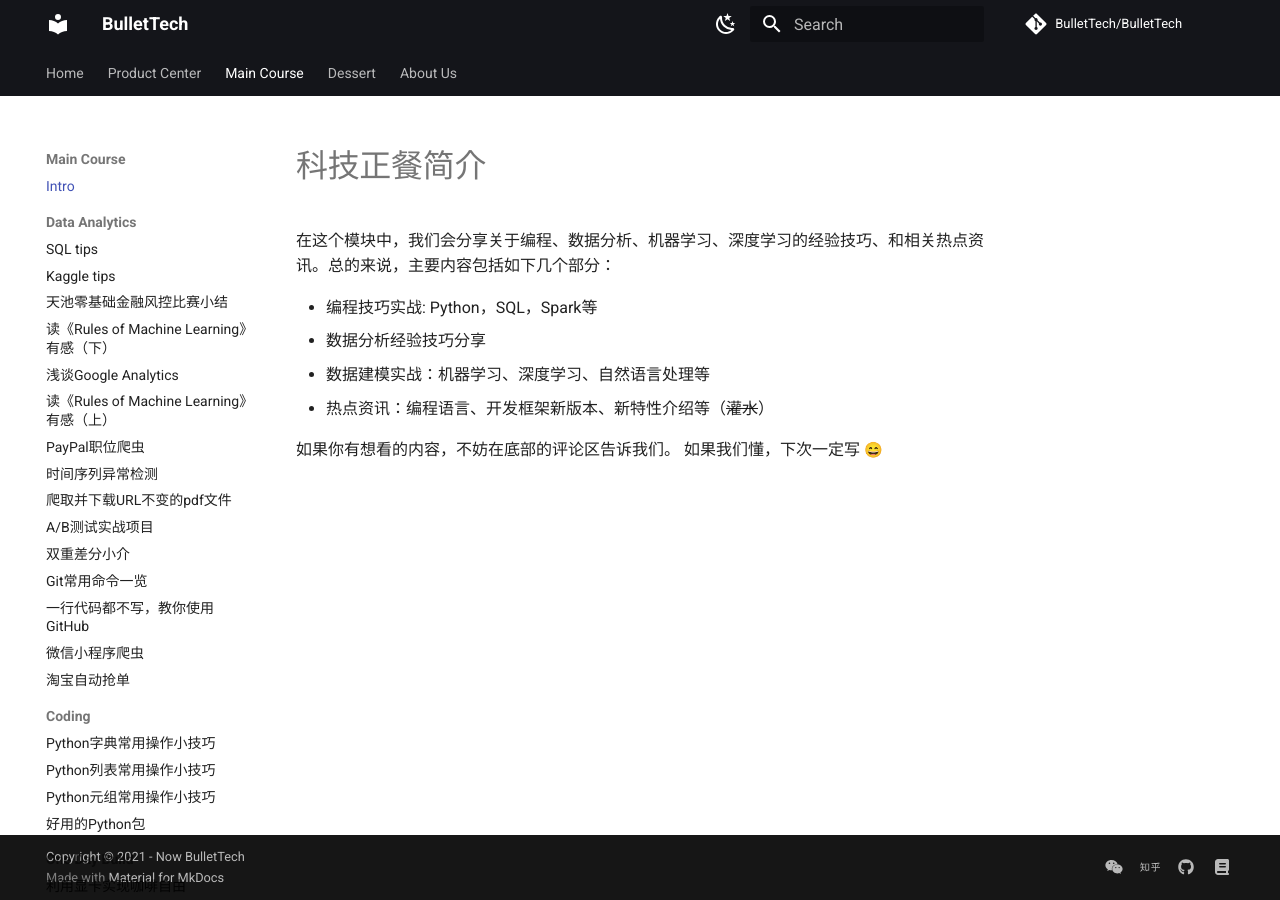
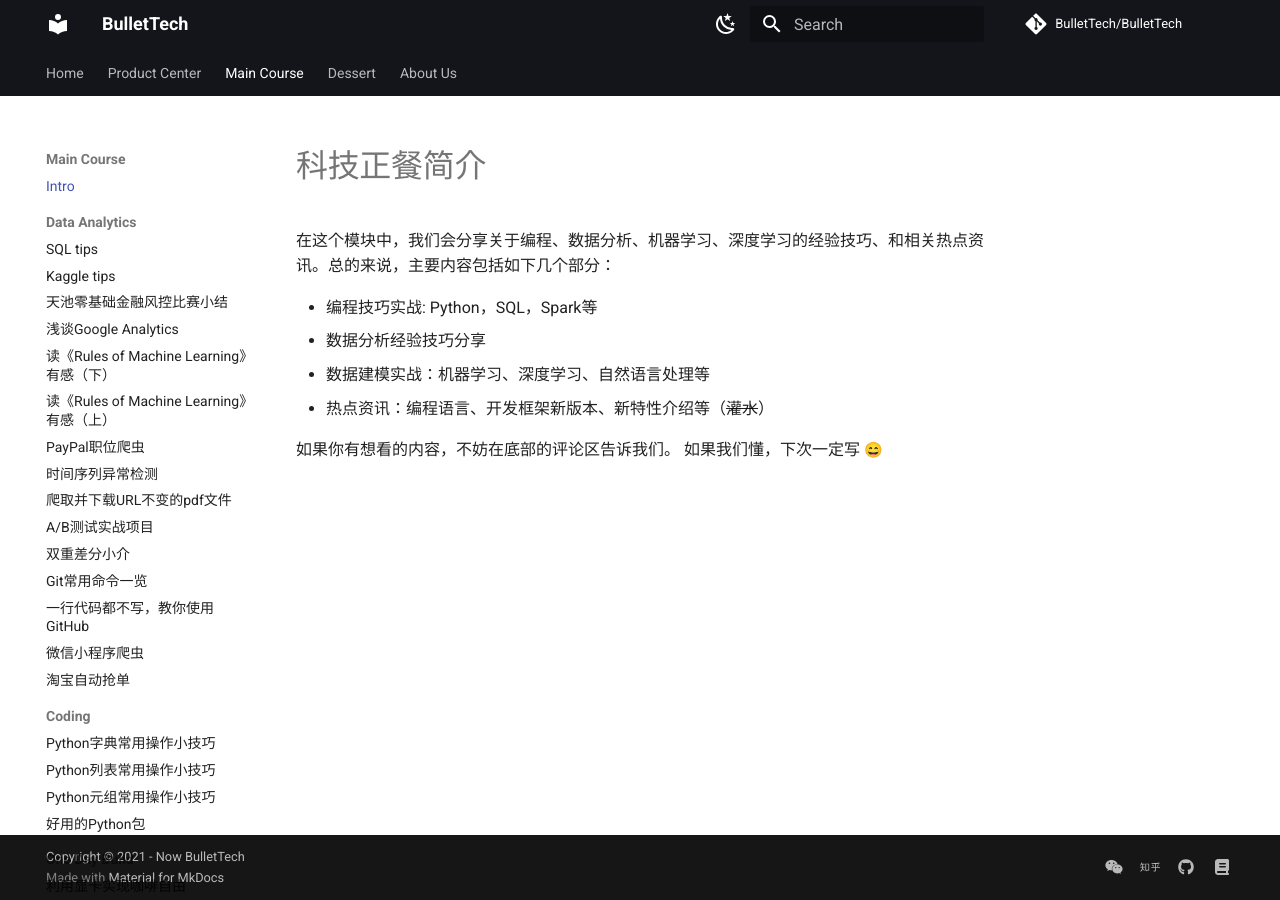
Before and after one commit to BulletTech/BulletTech, an MkDocs documentation site: the page built from docs/Main_course_blog_intro.md, in a window 1280 px wide. Built offline with MkDocs 1.6.1 and Material for MkDocs 9.7.7, drawn with Linux system fonts in a browser that asks for light colours; emoji names are drawn with the system emoji font; comment, search, counter and statistics services are not loaded; some of the changed lines change nothing that is shown.

Commit message:
Update post order

```diff
--- a/mkdocs.yml
+++ b/mkdocs.yml
@@ -20,8 +20,8 @@
         - SQL tips: Main_Course/Data_Analytics/2021-08-18-Sql-tips.md
         - Kaggle tips: Main_Course/Data_Analytics/2021-08-10-Kaggle-tips.md
         - 天池零基础金融风控比赛小结: Main_Course/Data_Analytics/2021-08-08-Loan-Default-Competition-Review.md
+        - 浅谈Google Analytics: Main_Course/Analytics_Tools/2021-07-31-GA-Intro.md
         - 读《Rules of Machine Learning》有感（下）: Main_Course/Data_Analytics/2021-07-24-notes-of-rules-of-ML2.0.md
-        - 浅谈Google Analytics: Main_Course/Analytics_Tools/2021-07-31-GA-Intro.md
         - 读《Rules of Machine Learning》有感（上）: Main_Course/Data_Analytics/2021-07-22-notes-of-rules-of-ML.md
         - PayPal职位爬虫: Main_Course/Data_Analytics/2021-07-18-PayPal-Job-Crawler.md
         - 时间序列异常检测: Main_Course/Data_Analytics/2021-07-16-Timeseries-algo.md
@@ -48,10 +48,10 @@
         - 初识2020款12.9英寸iPad Pro - 未来可期: Dessert/Hardware/2020-04-05-iPad-Pro.md
         - 换种姿势，在家办公 - 罗技MX Keys + M720主观评测: Dessert/Hardware/2020-03-14-MX-Keys.md
     - Apps:
+        - Copilot测试版本体验: Dessert/Apps/2021-07-19-Copilot.md
         - Paste - 剪切板工具: Dessert/Apps/2021-07-12-Paste.md
         - 装机必备之实用电脑软件: Dessert/Apps/2021-06-15-Hotapps.md
         - 个人笔记应用 - Notion: Dessert/Apps/2021-06-06-Notion.md
-        - Copilot测试版本体验: Dessert/Apps/2021-07-19-Copilot.md
     - Tactics:
         - 如何以最快的速度写出一篇优美的文章: Dessert/Tactics/2021-07-02-Posting-Workflow.md
   - About Us:
```
